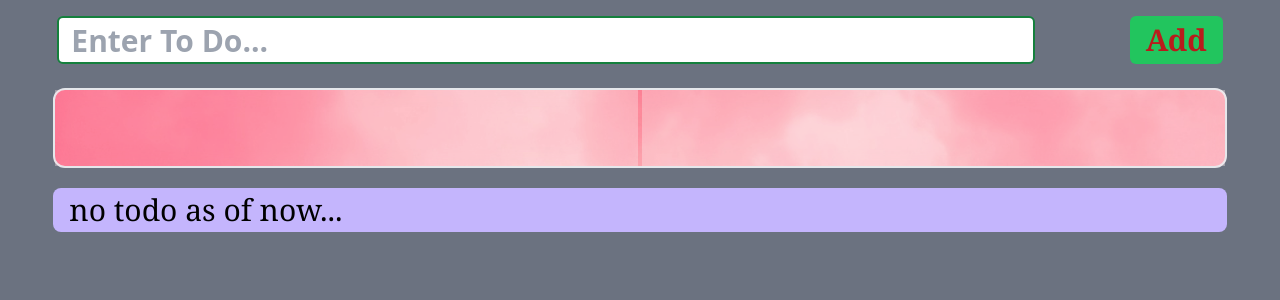
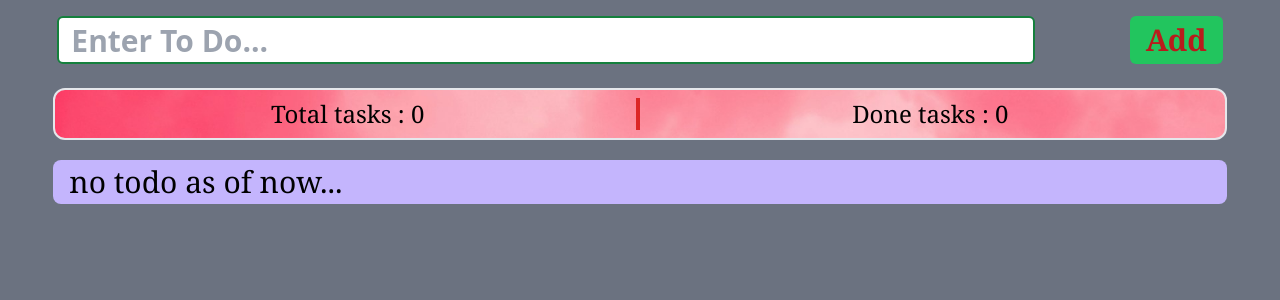
Before and after one commit to pandey2app/simpleToDoappReact, a React (Create React App) app: page / in a window 1280 px wide. Shown: the top 300 px of the page. Built offline with nearby package versions, Linux system fonts and the light colour scheme.

Commit message:
added counter code for manage todos and done todos

```diff
--- a/src/App.js
+++ b/src/App.js
@@ -11,12 +11,12 @@ function getFromLocalStorage(todos) {
   return JSON.parse(localStorage.getItem('todos'))
 }
 function App() {
-  let [todos, setTodos] = useState(getFromLocalStorage()?? [])
-  console.log(todos);
+  let [todos, setTodos] = useState(getFromLocalStorage() ?? [])
   let [editData, setEditData] = useState({
     key: -1,
     data: ''
   })
+  const [DTotal, setDTotal] = useState(0);
   const addTodo = (todo) => {
     if (todo) {
       if (todos.includes(todo)) {
@@ -51,14 +51,27 @@ function App() {
       data: ''
     });
   }
-  useEffect(() =>{
+
+  const countDone = (e) => {
+    todos.forEach(()=>{
+      if(e.target.checked){
+        setDTotal(DTotal+1)
+      }else{
+        setDTotal(DTotal-1)
+      }
+    })
+
+
+  };
+
+  useEffect(() => {
     addToLocalStorage(todos)
-  },[todos])
+  }, [todos])
   return (
     <div className="w-100 bg-gray-500 h-screen pt-3 ">
       <Input addTodo={addTodo} editData={editData} updateTodo={updateTodo} />
-      <Status />
-      <List todos={todos} addTodo={addTodo} deleteTodo={deleteTodo} editTodo={editTodo} editData={editData} />
+      <Status total={todos.length} Dtotal={DTotal}/>
+      <List todos={todos} addTodo={addTodo} deleteTodo={deleteTodo} editTodo={editTodo} editData={editData} countDone={countDone} />
       <Toaster />
     </div>
   );
--- a/src/components/List.jsx
+++ b/src/components/List.jsx
@@ -9,7 +9,9 @@ export default function List(props) {
           >
             <div className="w-8/12 md:w-9/12 px-2">{todo}</div>
             <div className=" flex justify-center items-center w-10 me-5">
-              <input type="checkbox" className="checked:shadow-lg h-6 w-6"/>
+              <input type="checkbox"
+              onChange={props.countDone}
+               className="checked:shadow-lg h-6 w-6"/>
             </div>
             <div className="w-4/12 flex justify-evenly flex-wrap md:w-3/12">
               <button
--- a/src/components/Status.jsx
+++ b/src/components/Status.jsx
@@ -1,23 +1,29 @@
-import React from "react";
+
 import mybg from "../images/bg.jpg";
 
-export default function Status() {
+export default function Status(props) {
   return (
     <div
       style={{
         backgroundImage: `url(${mybg})`,
         backgroundRepeat: "no-repeat",
         backgroundSize: "cover",
-        backgroundAttachment: "fixed"
+        backgroundAttachment: "fixed",
       }}
-      className="border-2 w-11/12 rounded-xl m-auto h-20 mb-5 flex justify-evenly gap-1"
+      className="border-2 w-11/12 rounded-xl flex-wrap m-auto h-auto mb-5 flex justify-evenly text-center text-2xl font-serif px-1 py-2"
     >
       <div
         id="total-tasks"
-        className="bg-white w-6/12 opacity-30 backdrop-blur"
-      ></div>
-      <div id="completed-tasks"
-      className="bg-white w-6/12 opacity-30 backdrop-blur"></div>
+        className=" md:w-6/12 w-full max-sm:border-b-4 md:border-r-4  border-red-600"
+      >
+        <h3>Total tasks : {props.total}</h3>
+      </div>
+      <div
+        id="completed-tasks"
+        className=" md:w-6/12 w-full "
+      >
+        <h3>Done tasks : {props.Dtotal}</h3>
+      </div>
     </div>
   );
 }
```
